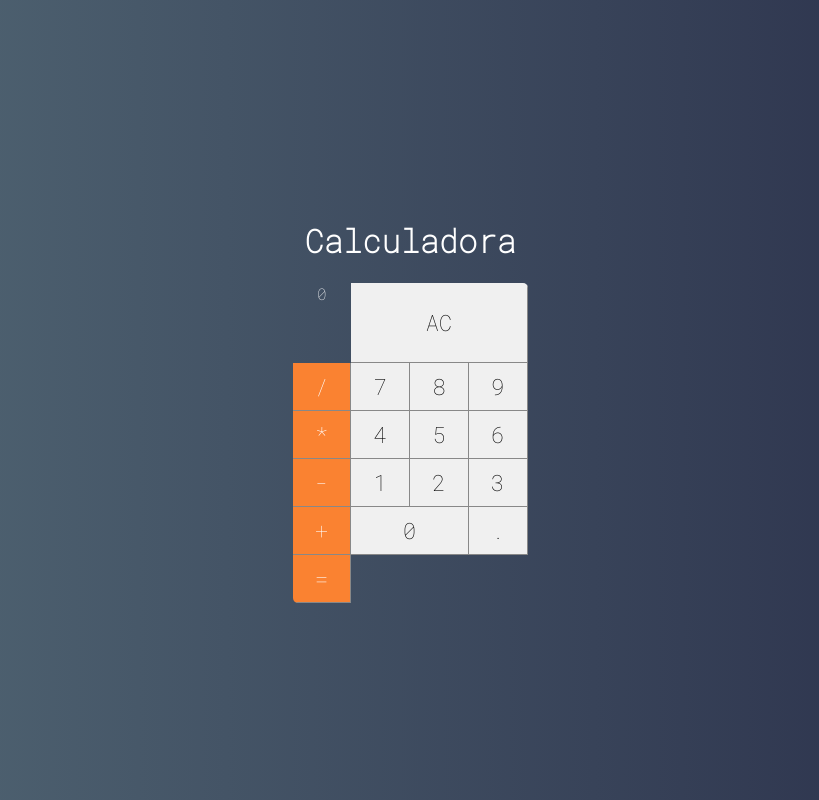
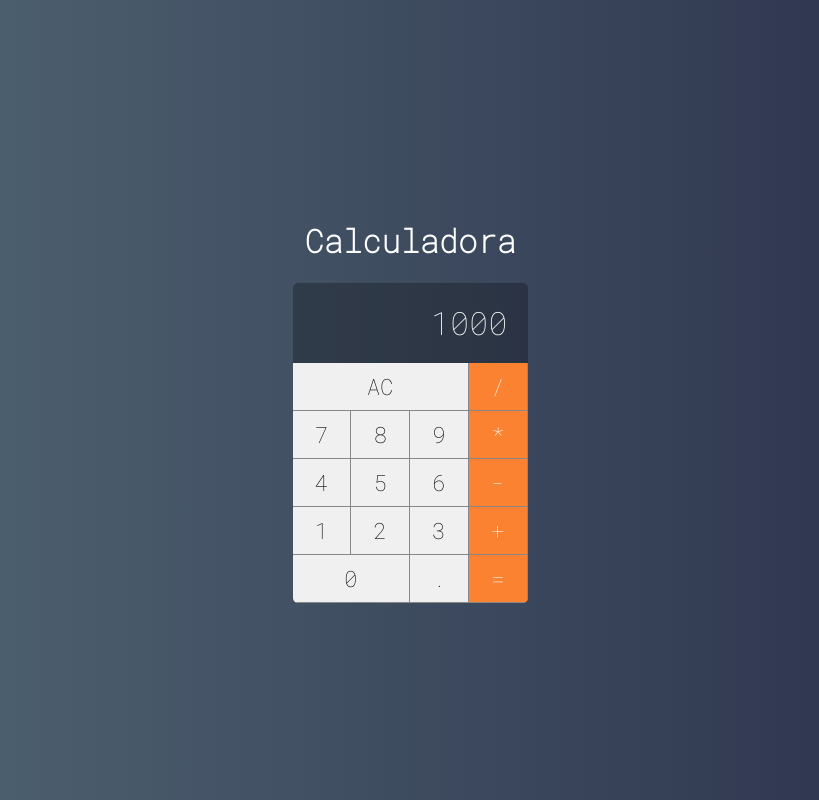
Before and after one commit to LuciLua/calculator-vuejs, a Vue app: page / in a window 1280 px wide. Shown: the whole page, without its empty margins (230-1049 px from the left). Built offline with nearby package versions, Linux system fonts and the light colour scheme.

Commit message:
:star2: [486] Componente Display

```diff
--- a/src/components/Display.vue
+++ b/src/components/Display.vue
@@ -1,10 +1,27 @@
 <template>
-  <div class="display">0</div>
+  <div class="display">
+    {{ value }}
+  </div>
 </template>
 
 <script>
-export default {};
+export default {
+  props: ['value']
+};
 </script>
 
 <style>
+.display{
+  grid-column: span 4;
+  background-color: #0004;
+
+  display: flex;
+  justify-content: flex-end;
+  align-items: center;
+
+  padding: 20px;
+
+  font-size: 2em;
+  overflow: hidden;
+}
 </style>
--- a/src/main/Calculator.vue
+++ b/src/main/Calculator.vue
@@ -1,6 +1,6 @@
 <template>
   <div class="calculator">
-    <Display />
+    <Display value="1000" />
     <Button label="AC" triple />
     <Button label="/" operation />
     <Button label="7" />
```
